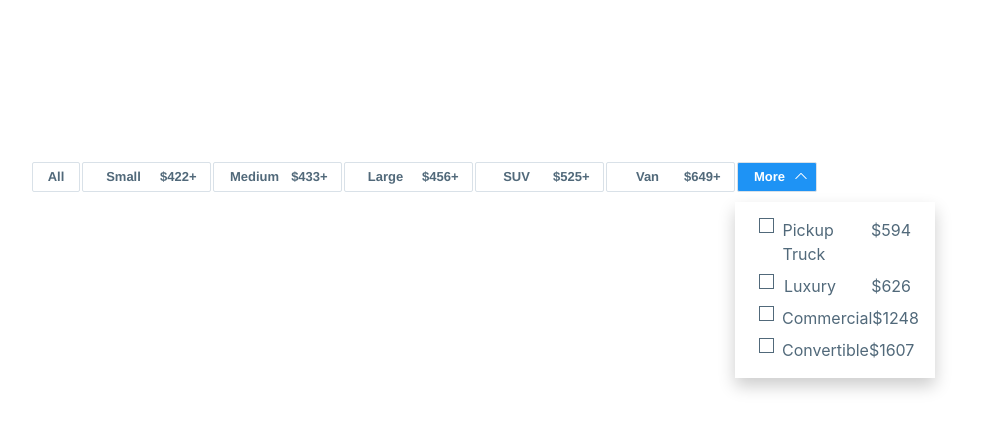
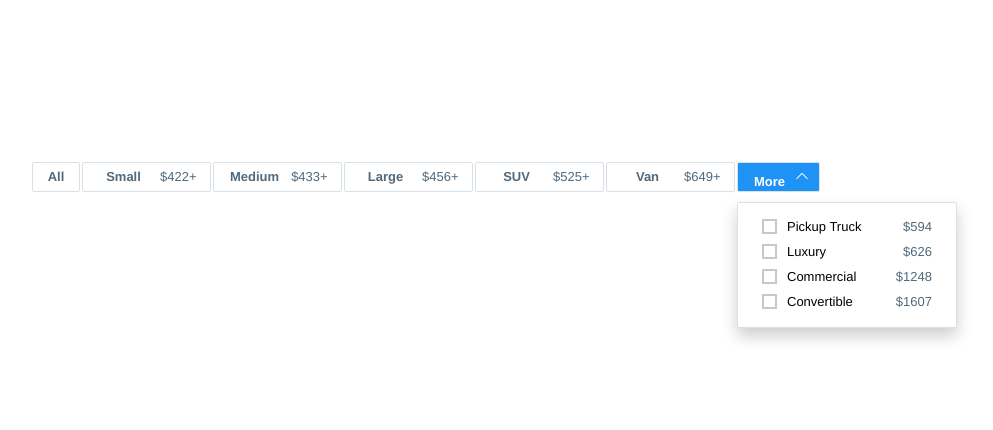
Before and after one commit to edgnav/Recruitment-tasks, a React (Create React App) app in the folder KAYAK/simple-filter/: page / in a window 1280 px wide. Both pictures are taken after a click on the button "More". Shown: the top 430 px of the page, without its empty margins (0-993 px from the left). Built offline with nearby package versions, Linux system fonts and the light colour scheme.

Commit message:
checkbox content saving in redux

```diff
--- a/KAYAK/simple-filter/src/components/singleButtons/ButtonsSlice.js
+++ b/KAYAK/simple-filter/src/components/singleButtons/ButtonsSlice.js
@@ -7,6 +7,7 @@ export const buttonsSlice = createSlice({
     middleButtons: [0, 0, 0, 0, 0],
     dropDown1CheckBoxes: [0, 0, 0, 0],
     dropDownActive: false,
+    checkBoxContent: [],
   },
   reducers: {
     setSelectedAllButton: (state, action) => {
@@ -20,6 +21,7 @@ export const buttonsSlice = createSlice({
     },
     setSelectedCheckbox: (state, action) => {
       state.dropDown1CheckBoxes[action.payload.nth] = action.payload.action;
+
       state.allButton = 0;
     },
     setSelectedDropdown: (state, action) => {
--- a/KAYAK/simple-filter/src/components/singleButtons/MoreButton.js
+++ b/KAYAK/simple-filter/src/components/singleButtons/MoreButton.js
@@ -35,30 +35,33 @@ const MoreButton = () => {
   const checked = useSelector(
     (state) => state.buttonsReducer.dropDown1CheckBoxes
   );
+  const selected = useSelector((state) => state.buttonsReducer.checkBoxContent);
   const dropdownActive = useSelector(
     (state) => state.buttonsReducer.dropDownActive
   );
 
   const handleChangeCheckBox = (key) => {
-    checked[key] === 1
-      ? dispatch(setSelectedCheckbox({ nth: key, action: 0 }))
-      : dispatch(setSelectedCheckbox({ nth: key, action: 1 }));
+    console.log(!checked[key], checked[key], key, checked);
+    dispatch(
+      setSelectedCheckbox({
+        nth: key,
+        action: !checked[key],
+        title: dropdownItems[key].title,
+      })
+    );
   };
-  const handleDropdown = () => {
-    dropdownActive
-      ? dispatch(setSelectedDropdown(false))
-      : dispatch(setSelectedDropdown(true));
-    console.log(dropdownActive);
-  };
+
   return (
-    <div ref={ref} className="more-button-container">
+    <div ref={ref}>
       <button
         className={
           dropdownActive ? 'more-button more-button-active' : 'more-button'
         }
         onClick={() => dispatch(setSelectedDropdown(!dropdownActive))}
       >
-        <div style={{ float: 'left', marginLeft: '16px' }}>More</div>
+        <div className="more-button-title">
+          More <div className="selected">{selected[0]}</div>
+        </div>
         <div className="rotate">
           <svg
             xmlns="http://www.w3.org/2000/svg"
@@ -101,7 +104,7 @@ const MoreButton = () => {
                 />
                 <label htmlFor={`checkboxinputOverride-${key}`}></label>
               </div>
-              <div>{item.title}</div>
+              <div style={{ color: 'black' }}>{item.title}</div>
               <div className="dropdown-price">{item.price}</div>
             </div>
           );
--- a/KAYAK/simple-filter/src/components/singleButtons/buttons.scss
+++ b/KAYAK/simple-filter/src/components/singleButtons/buttons.scss
@@ -7,8 +7,8 @@ $middleButtonWidth: 129px;
 $inactiveButtonFontColor: #51697a;
 $activeButtonFontColor: white;
 $buttonsHeight: 30px;
-$fontFamily: Helvetica Neue;
-
+$fontFamily: Helvetica;
+//&#10006;
 .middle-button-inactive {
   background-color: $inactiveBackgroundColor;
   width: $middleButtonWidth;
@@ -48,6 +48,7 @@ $fontFamily: Helvetica Neue;
   margin-right: $space1;
   margin-left: $space2;
   margin-top: 6px;
+  font-weight: normal;
 }
 
 /*"all" button style*/
@@ -84,7 +85,7 @@ $fontFamily: Helvetica Neue;
   border: 1px solid #d9e1e8;
   margin-left: $space3;
   font-family: $fontFamily;
-  display: inline-block;
+  display: flex;
 }
 .more-button-active {
   background-color: $activeBackgroundColor;
@@ -92,6 +93,9 @@ $fontFamily: Helvetica Neue;
 }
 .rotate {
   transform: none;
+  align-self: center;
+  margin-right: 10px;
+  margin-left: 10px;
 }
 .more-button-active .rotate {
   transform: rotate(180deg) scaleX(-1);
@@ -103,21 +107,33 @@ $fontFamily: Helvetica Neue;
   margin-top: 10px;
   display: block;
   background-color: white;
-  width: 200px;
+  width: 220px;
   box-shadow: 0px 8px 16px 0px rgba(0, 0, 0, 0.2);
   padding: 12px 16px;
   z-index: 1;
   color: $inactiveButtonFontColor;
+  background-color: $inactiveBackgroundColor;
+  border-radius: 2px;
+  font-size: 13px;
+  font-weight: normal;
+  line-height: 16px;
+  border: 1px solid #d9e1e8;
+  margin-left: $space3;
+  font-family: $fontFamily;
 }
 .dropdown-content-inactive {
   display: none;
 }
 
 .dropwdown-item {
+  cursor: pointer;
   display: flex;
   padding: 4px 8px 4px 8px;
 }
 .dropwdown-item:hover {
+  .checkboxOverride label {
+    border-color: $activeBackgroundColor;
+  }
   background-color: #e0e0e0;
   color: #1e93f5;
 }
@@ -136,8 +152,7 @@ input[type='checkbox'] {
 }
 .checkboxOverride label {
   background: none repeat scroll 0 0 white;
-  border: 1px solid #51697a;
-  cursor: pointer;
+  border: 2px solid #c8c8c8;
   height: 15px;
   left: 0;
   position: absolute;
@@ -150,17 +165,33 @@ input[type='checkbox'] {
   height: 5px;
   opacity: 0;
   position: absolute;
-  top: 4px;
+  top: 2px;
   -ms-transform: rotate(-45deg); /* IE 9 */
   -webkit-transform: rotate(-45deg); /* Safari and Chrome */
   transform: rotate(-45deg);
   width: 8px;
-  left: 3px;
+  left: 2px;
 }
 .dropdown-price {
   margin-left: auto;
+}
+.dropdown-price:hover {
+  text-decoration: underline;
 }
 .selected {
   font-size: 10px;
   flex-wrap: wrap;
 }
+.selected {
+  font-size: 8px;
+  font-weight: normal;
+  margin-bottom: 5px;
+  margin-top: -5px;
+  //display: none;
+}
+
+.more-button-title {
+  margin-left: 16px;
+  align-self: center;
+  margin-top: 10px;
+}
```
